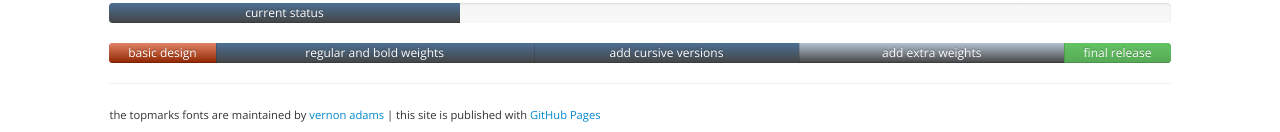
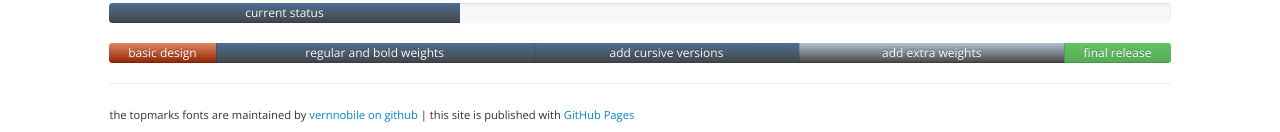
Before and after one commit to vernnobile/topmarks, a Jekyll site: the page built from index.html, in a window 1280 px wide. Shown: the part 1015-1147 px from the top of the page. Built offline with Jekyll 4.4.1, drawn with Linux system fonts in a browser that asks for light colours; some web fonts are replaced.

Commit message:
Update footer.html

```diff
--- a/_includes/footer.html
+++ b/_includes/footer.html
@@ -1,7 +1,6 @@
         <!-- FOOTER  -->
         <div class="row-fluid" style="font-size:0.8em;">
-          <p class="copyright">the topmarks fonts are maintained by <a href="https://github.com/vernnobile">vernon
-              adams</a> | this site is published with <a href="http://pages.github.com">GitHub
+          <p class="copyright">the topmarks fonts are maintained by <a href="https://github.com/vernnobile">vernnobile on github</a> | this site is published with <a href="http://pages.github.com">GitHub
               Pages</a></p>
         </div>
         <!-- END FOOTER  -->
```
